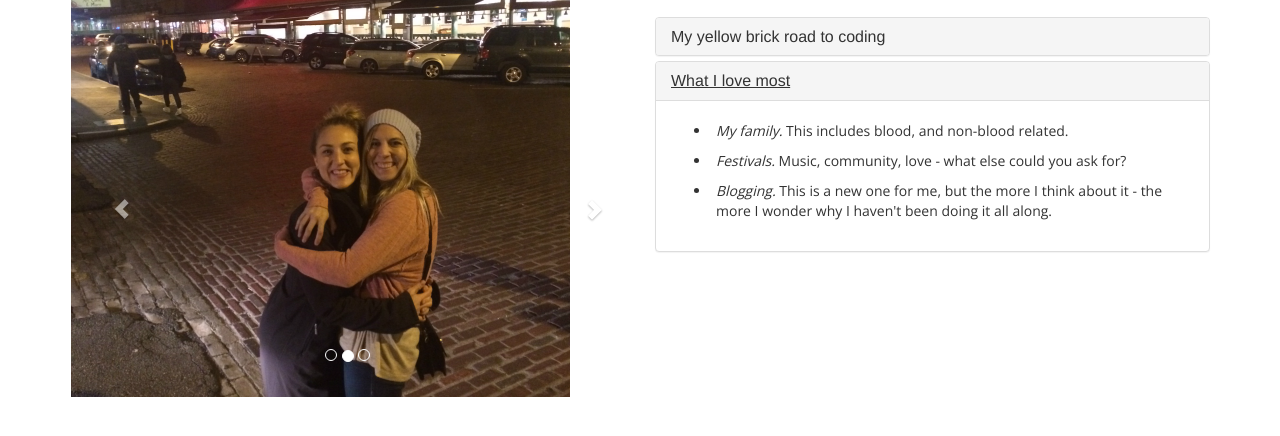
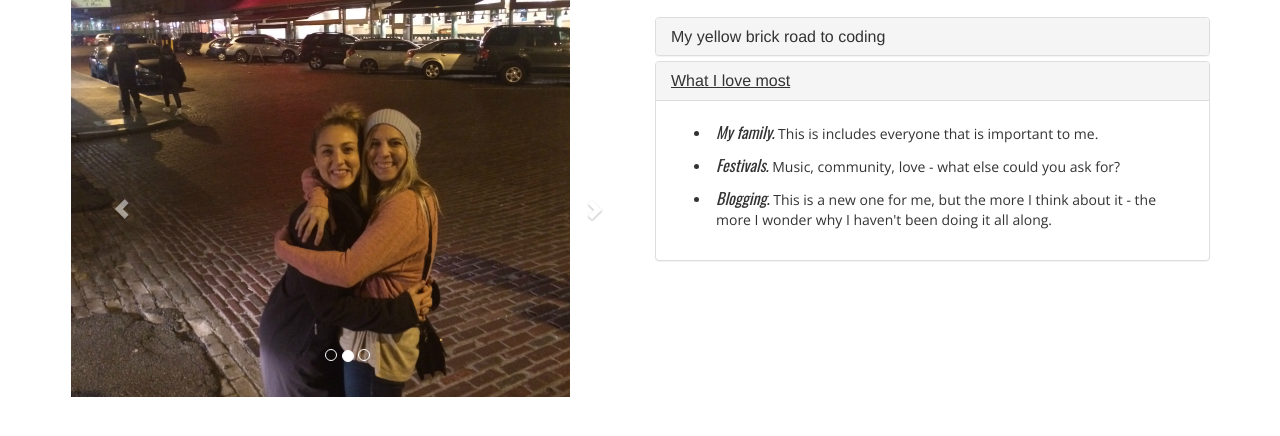
Before and after one commit to brookehurford/first-portfolio, a plain HTML site: page index.html in a window 1280 px wide. Both pictures are taken after a click on the button "What I love most". Shown: the part 771-1207 px from the top of the page. Drawn offline with nearby package versions, Linux system fonts and the light colour scheme.

Commit message:
Add elements to meet code review requirements, and update README.md

```diff
--- a/css/styles.css
+++ b/css/styles.css
@@ -49,6 +49,12 @@ h3 {
 
 .panel-group {
   padding-top: 20px;
+}
+
+.aboutText {
+  font-style: italic;
+  font-family: 'Oswald';
+  font-size: 16px;
 }
 
 
--- a/index.html
+++ b/index.html
@@ -150,9 +150,9 @@ End Header -->
                 <div id="collapseThree" class="panel-collapse collapse" role="tabpanel" aria-labelledby="headingThree">
                   <div class="panel-body">
                     <ul>
-                      <li><em>My family.</em> This includes blood, and non-blood related.</li>
-                      <li><em>Festivals.</em> Music, community, love - what else could you ask for?</li>
-                      <li><em>Blogging.</em> This is a new one for me, but the more I think about it - the more I wonder why I haven't been doing it all along.</li>
+                      <li><span class="aboutText">My family.</span> This is includes everyone that is important to me.</li>
+                      <li><span class="aboutText">Festivals.</span> Music, community, love - what else could you ask for?</li>
+                      <li><span class="aboutText">Blogging.</span> This is a new one for me, but the more I think about it - the more I wonder why I haven't been doing it all along.</li>
                     </ul>
                   </div>
                 </div>
```
Also changed, not shown: 1 other file.
